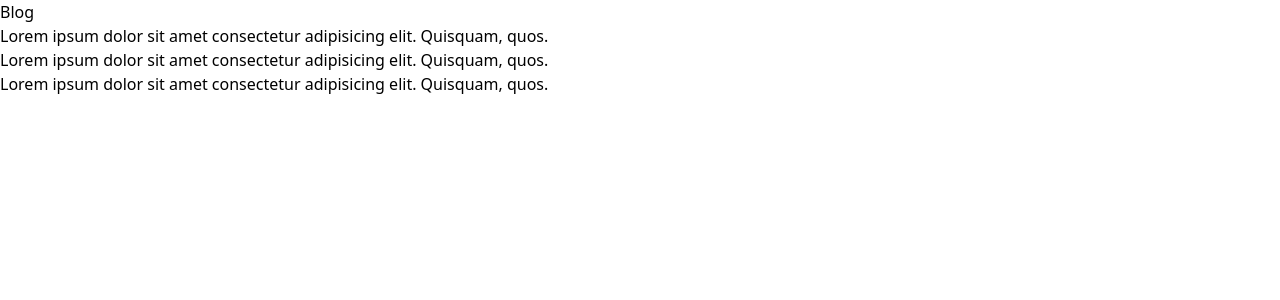
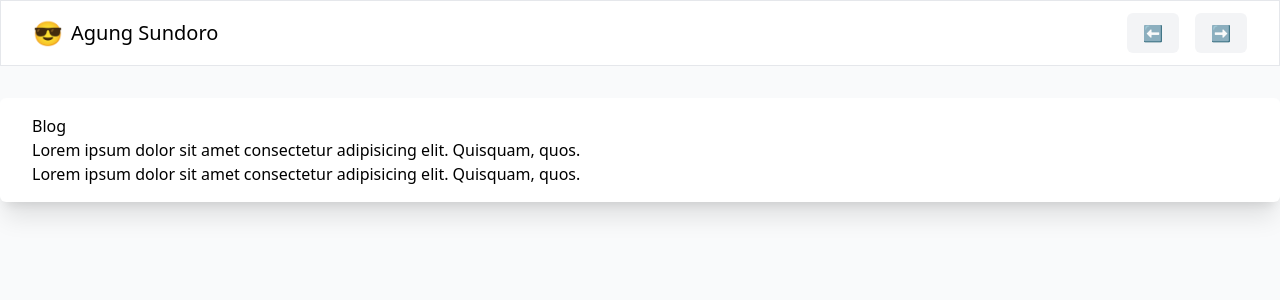
Before and after one commit to agung2001/hands-on-react, a React (Vite) app in the folder projects/blog/: page /tasks in a window 1280 px wide. Shown: the top 300 px of the page. Built offline with nearby package versions, Linux system fonts and the light colour scheme.

Commit message:
feat: initial setup add react-route

```diff
--- a/projects/blog/package.json
+++ b/projects/blog/package.json
@@ -11,7 +11,9 @@
   },
   "dependencies": {
     "react": "^19.1.0",
-    "react-dom": "^19.1.0"
+    "react-dom": "^19.1.0",
+    "react-router": "^7.6.0",
+    "react-router-dom": "^7.6.0"
   },
   "devDependencies": {
     "@eslint/js": "^9.25.0",
--- a/projects/blog/src/App.jsx
+++ b/projects/blog/src/App.jsx
@@ -1,11 +1,19 @@
+import { BrowserRouter } from 'react-router-dom';
+import Navbar from './components/Navbar';
+
 function App() {
   return (
-    <>
-      <h1>Blog</h1>
-      <p>Lorem ipsum dolor sit amet consectetur adipisicing elit. Quisquam, quos.</p>
-      <p>Lorem ipsum dolor sit amet consectetur adipisicing elit. Quisquam, quos.</p>
-      <p>Lorem ipsum dolor sit amet consectetur adipisicing elit. Quisquam, quos.</p>
-    </>
+    <BrowserRouter>
+      <div className="relative overflow-hidden min-h-screen bg-gray-50">
+        <Navbar />
+
+        <div className="max-w-7xl mx-auto py-4 px-8 mt-8 z-10 bg-white shadow-xl rounded-md">
+          <h1>Blog</h1>
+          <p>Lorem ipsum dolor sit amet consectetur adipisicing elit. Quisquam, quos.</p>
+          <p>Lorem ipsum dolor sit amet consectetur adipisicing elit. Quisquam, quos.</p>
+        </div>
+      </div>
+    </BrowserRouter>
   );
 }
 
--- /dev/null
+++ b/projects/blog/src/components/Navbar.jsx
@@ -0,0 +1,56 @@
+import { useNavigate, Link, useLocation } from 'react-router-dom';
+import routes from '../routes';
+
+function Navbar() {
+  const navigate = useNavigate();
+  const location = useLocation();
+
+  return (
+    <nav className="bg-white border-1 border-gray-200">
+      <div className="max-w-7xl mx-auto px-4 sm:px-6 lg:px-8">
+        <div className="flex items-center justify-between h-16">
+          {/* Logo/Brand */}
+          <div className="flex-shrink-0">
+            <a href="/" className="flex items-center">
+              <span className="text-2xl">😎</span>
+              <span className="pl-2 self-center whitespace-nowrap text-xl">Agung Sundoro</span>
+            </a>
+          </div>
+
+          {/* Navbar Menu */}
+          <div className="ml-10 flex items-center space-x-4">
+            {routes.map(
+              (menu) =>
+                menu.isMenu && (
+                  <Link
+                    key={menu.path}
+                    to={menu.path}
+                    className={`px-3 py-2 ${
+                      location.pathname === menu.path ? 'bg-yellow-300' : 'hover:bg-yellow-400'
+                    }`}
+                  >
+                    {menu.name}
+                  </Link>
+                )
+            )}
+
+            <button
+              onClick={() => navigate(-1)}
+              className="cursor-pointer bg-gray-100 text-white px-4 py-2 rounded-md"
+            >
+              ⬅️
+            </button>
+            <button
+              onClick={() => navigate(1)}
+              className="cursor-pointer bg-gray-100 text-white px-4 py-2 rounded-md"
+            >
+              ➡️
+            </button>
+          </div>
+        </div>
+      </div>
+    </nav>
+  );
+}
+
+export default Navbar;
--- /dev/null
+++ b/projects/blog/src/routes.ts
@@ -0,0 +1,47 @@
+// import Modals from './components/pages/Modals';
+// import NotFound from './components/pages/NotFound';
+// import Post from './components/pages/Post';
+// import Posts from './components/pages/Posts';
+// import Samples from './components/pages/Samples';
+// import Tasks from './components/pages/Tasks';
+
+const routes = [
+  //   {
+  //     name: 'Posts',
+  //     path: '/',
+  //     element: Posts,
+  //     isMenu: true,
+  //   },
+  //   {
+  //     name: 'Post',
+  //     path: '/post/:id',
+  //     element: Post,
+  //     isMenu: false,
+  //   },
+  //   {
+  //     name: 'Modals',
+  //     path: '/modals',
+  //     element: Modals,
+  //     isMenu: true,
+  //   },
+  //   {
+  //     name: 'Tasks',
+  //     path: '/tasks',
+  //     element: Tasks,
+  //     isMenu: true,
+  //   },
+  //   {
+  //     name: 'Samples',
+  //     path: '/samples',
+  //     element: Samples,
+  //     isMenu: true,
+  //   },
+  //   {
+  //     name: 'NotFound',
+  //     path: '*',
+  //     element: NotFound,
+  //     isMenu: false,
+  //   },
+];
+
+export default routes;
```
Also changed, not shown: 1 other file (tests, documents, lock files or other folders).
